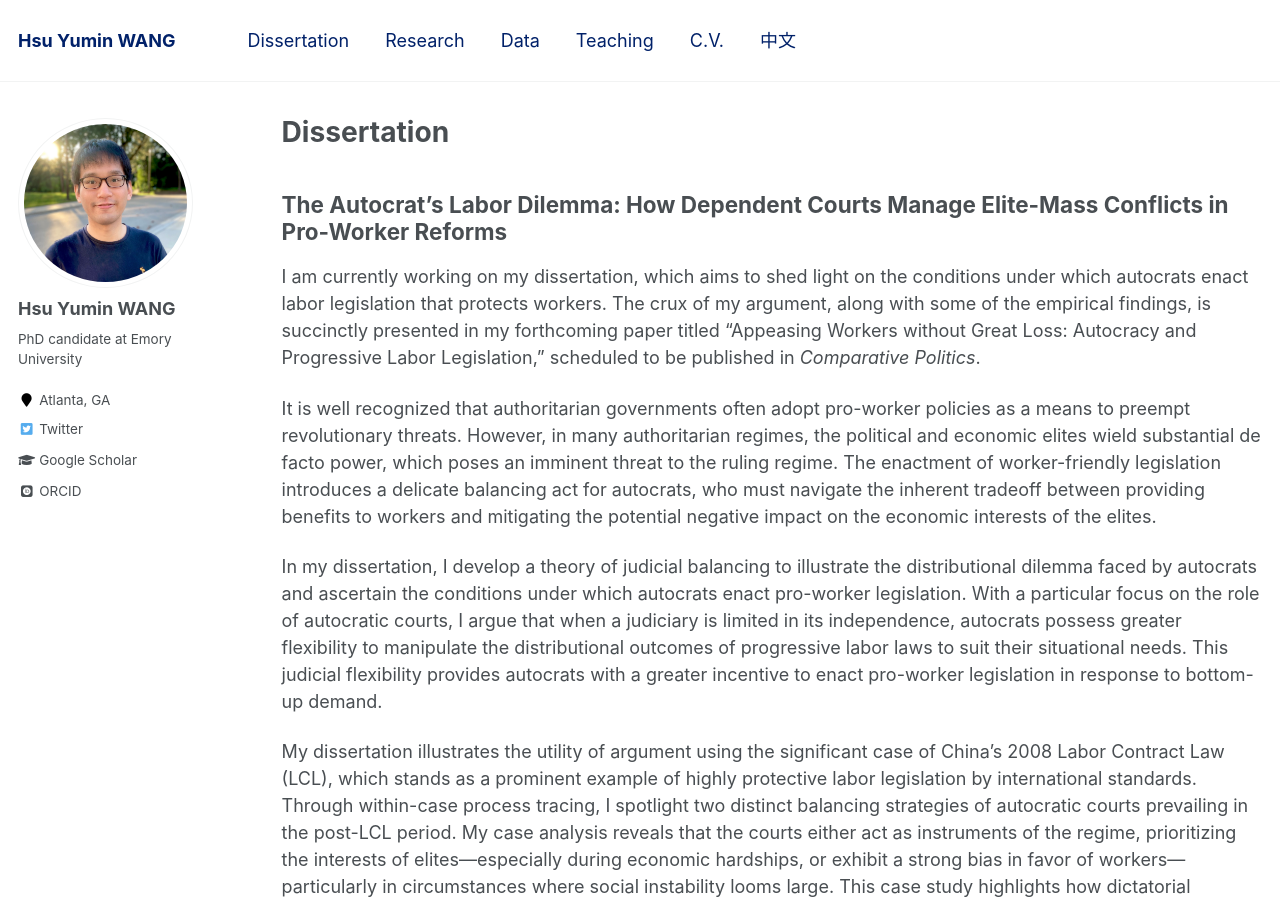
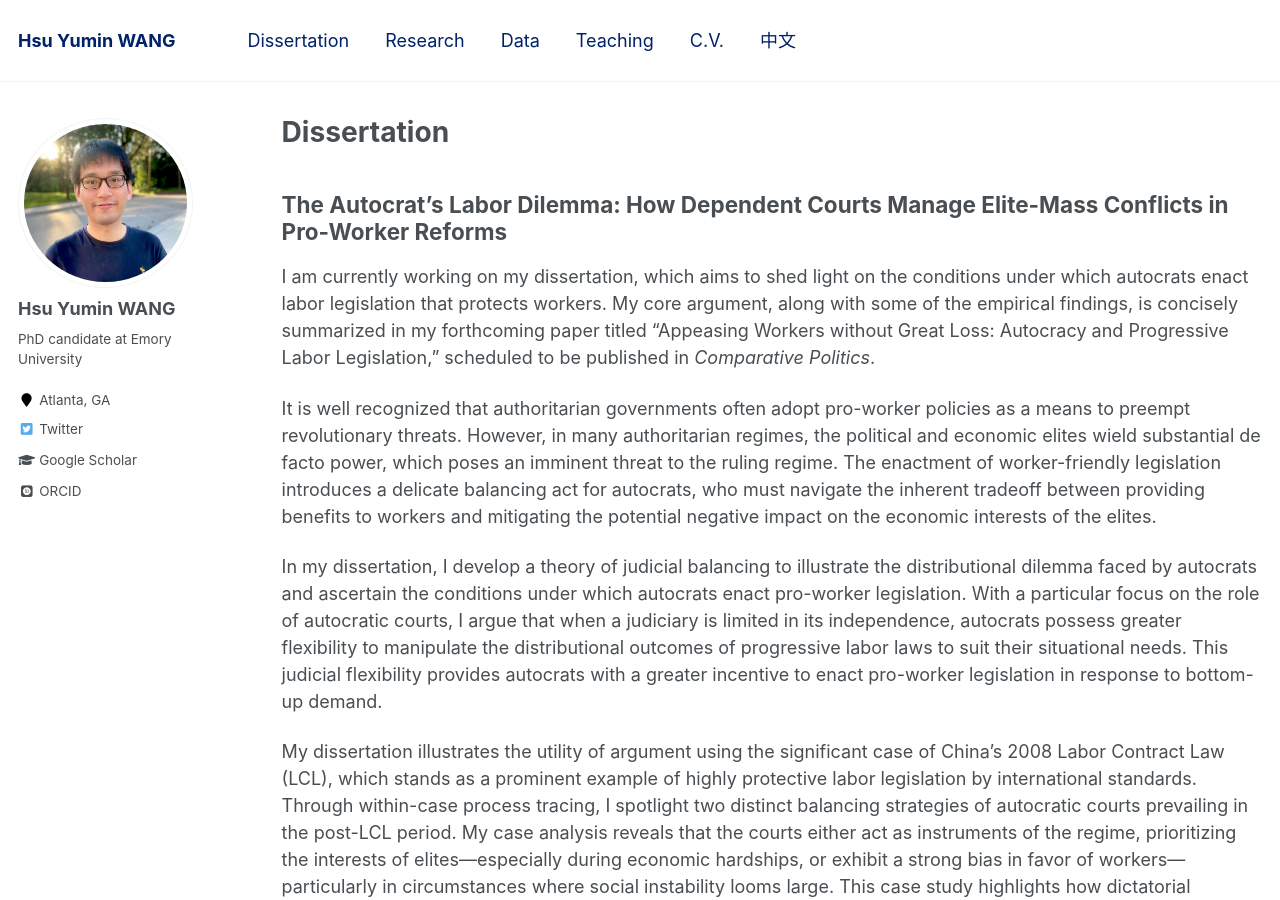
Before and after one commit to hsuyumin/hsuyumin.github.io, a Jekyll site: the page built from _pages/dissertation.md, in a window 1280 px wide and 900 px high. Built offline with Jekyll 4.4.1, drawn with Linux system fonts in a browser that asks for light colours; some web fonts are replaced.

Commit message:
Update dissertation.md

```diff
--- a/_pages/dissertation.md
+++ b/_pages/dissertation.md
@@ -10,7 +10,7 @@ redirect_from:
 
 ## The Autocrat’s Labor Dilemma: How Dependent Courts Manage Elite-Mass Conflicts in Pro-Worker Reforms
 
-I am currently working on my dissertation, which aims to shed light on the conditions under which autocrats enact labor legislation that protects workers. The crux of my argument, along with some of the empirical findings, is succinctly presented in my forthcoming paper titled "Appeasing Workers without Great Loss: Autocracy and Progressive Labor Legislation," scheduled to be published in _Comparative Politics_.
+I am currently working on my dissertation, which aims to shed light on the conditions under which autocrats enact labor legislation that protects workers. My core argument, along with some of the empirical findings, is concisely summarized in my forthcoming paper titled "Appeasing Workers without Great Loss: Autocracy and Progressive Labor Legislation," scheduled to be published in _Comparative Politics_.
 
 It is well recognized that authoritarian governments often adopt pro-worker policies as a means to preempt revolutionary threats. However, in many authoritarian regimes, the political and economic elites wield substantial de facto power, which poses an imminent threat to the ruling regime. The enactment of worker-friendly legislation introduces a delicate balancing act for autocrats, who must navigate the inherent tradeoff between providing benefits to workers and mitigating the potential negative impact on the economic interests of the elites.
 
```
